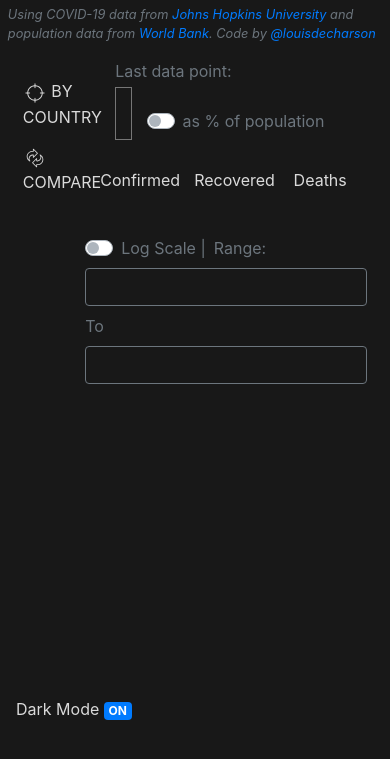
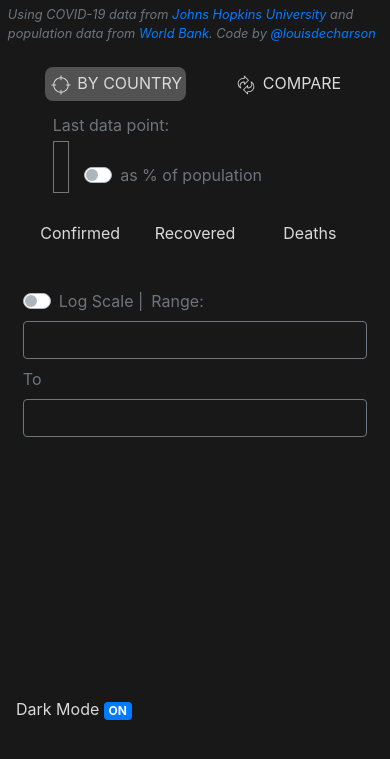
Before and after one commit to louisdecharson/covid-19, a plain HTML site: page index.html in a window 390 px wide. Both pictures are taken after a click on the item "BY COUNTRY". Shown: the part 107-866 px from the top of the page. Drawn offline with nearby package versions, Linux system fonts and the light colour scheme; no server answers.

Commit message:
improve for mobile

```diff
--- a/covid.css
+++ b/covid.css
@@ -83,6 +83,10 @@ select option{
     text-transform: uppercase;
     margin-top: 1rem;
 }
+.sidebar-heading.active {
+    background-color: rgba(140,140,140,0.5);
+    border-radius: 0.5rem;
+}
 
 /* Colors */
 .confirmed {
--- a/covid.js
+++ b/covid.js
@@ -639,8 +639,7 @@ function build_elements_compare() {
     let html = '';
     for (const [index, element] of elements.entries()) {
         element.id = (parseInt(Math.random()*1e16)).toString();
-        // html += '<div class="col-md-3 col-6"> <div class="card element"><div class="card-title country_element">' + element['Country/Region'] + '</div>';
-        html += `<div class="col-lg-4 col-md-6 col-6 mt-2 mb-2"> <div class="card element" style="border-color:${colors_countries[index]}"><div class="card-title country_element mb-1"><select onchange="update_element(this,'Country/Region')" class="select-country-element" element_id="${element.id}">`;
+        html += `<div class="col-lg-4 col-md-6 col-12 mt-2 mb-2"> <div class="card element" style="border-color:${colors_countries[index]}"><div class="card-title country_element mb-1"><select onchange="update_element(this,'Country/Region')" class="select-country-element" element_id="${element.id}">`;
         for (const country of countries) {
             let selected = country === element['Country/Region'] ? 'selected' : '';
             html += '<option ' + selected + '>' + country + '</option>';
@@ -786,7 +785,12 @@ let timer = setInterval(() => {
 // ======
 
 $('.sidebar_show').click(function(){
-    var target = $(this).attr('target');
+    let $this = $(this);
+    let target = $this.attr('target');
+    $('.sidebar_show.active').each(function() {
+        $(this).removeClass('active');
+    });
+    $this.addClass('active');
     $('.content').hide();
     $(target).show();
 });
--- a/index.html
+++ b/index.html
@@ -13,15 +13,15 @@
         <p class="text-muted font-italic" style="font-size: 0.8rem">Using COVID-19 data from <a href="https://github.com/CSSEGISandData/COVID-19">Johns Hopkins University</a> and population data from <a href="https://data.worldbank.org/indicator/SP.POP.TOTL">World Bank</a>. Code by <a href="https://github.com/louisdecharson">@louisdecharson</a></p>
         <div class="container" id="container">
             <div class="row">
-                <nav class="col-2 col-md-2 sidebar">
-                    <ul class="nav flex-column">
-                        <li class="sidebar_show sidebar-heading" target="#by_country">
+                <nav class="col-12 col-md-2 sidebar order-md-1">
+                    <ul class="nav flex-md-column flex-row justify-content-around mb-2">
+                        <li class="sidebar_show sidebar-heading active m-1 p-1" target="#by_country">
                             <svg class="svg-icon" viewBox="0 0 20 20">
 				<path d="M17.659,9.597h-1.224c-0.199-3.235-2.797-5.833-6.032-6.033V2.341c0-0.222-0.182-0.403-0.403-0.403S9.597,2.119,9.597,2.341v1.223c-3.235,0.2-5.833,2.798-6.033,6.033H2.341c-0.222,0-0.403,0.182-0.403,0.403s0.182,0.403,0.403,0.403h1.223c0.2,3.235,2.798,5.833,6.033,6.032v1.224c0,0.222,0.182,0.403,0.403,0.403s0.403-0.182,0.403-0.403v-1.224c3.235-0.199,5.833-2.797,6.032-6.032h1.224c0.222,0,0.403-0.182,0.403-0.403S17.881,9.597,17.659,9.597 M14.435,10.403h1.193c-0.198,2.791-2.434,5.026-5.225,5.225v-1.193c0-0.222-0.182-0.403-0.403-0.403s-0.403,0.182-0.403,0.403v1.193c-2.792-0.198-5.027-2.434-5.224-5.225h1.193c0.222,0,0.403-0.182,0.403-0.403S5.787,9.597,5.565,9.597H4.373C4.57,6.805,6.805,4.57,9.597,4.373v1.193c0,0.222,0.182,0.403,0.403,0.403s0.403-0.182,0.403-0.403V4.373c2.791,0.197,5.026,2.433,5.225,5.224h-1.193c-0.222,0-0.403,0.182-0.403,0.403S14.213,10.403,14.435,10.403"></path>
 			    </svg>
                             By Country
                         </li>
-                        <li class="sidebar_show sidebar-heading" target="#compare">
+                        <li class="sidebar_show sidebar-heading m-1 p-1" target="#compare">
                             <svg class="svg-icon" viewBox="0 0 20 20">
 				<path d="M12.319,5.792L8.836,2.328C8.589,2.08,8.269,2.295,8.269,2.573v1.534C8.115,4.091,7.937,4.084,7.783,4.084c-2.592,0-4.7,2.097-4.7,4.676c0,1.749,0.968,3.337,2.528,4.146c0.352,0.194,0.651-0.257,0.424-0.529c-0.415-0.492-0.643-1.118-0.643-1.762c0-1.514,1.261-2.747,2.787-2.747c0.029,0,0.06,0,0.09,0.002v1.632c0,0.335,0.378,0.435,0.568,0.245l3.483-3.464C12.455,6.147,12.455,5.928,12.319,5.792 M8.938,8.67V7.554c0-0.411-0.528-0.377-0.781-0.377c-1.906,0-3.457,1.542-3.457,3.438c0,0.271,0.033,0.542,0.097,0.805C4.149,10.7,3.775,9.762,3.775,8.76c0-2.197,1.798-3.985,4.008-3.985c0.251,0,0.501,0.023,0.744,0.069c0.212,0.039,0.412-0.124,0.412-0.34v-1.1l2.646,2.633L8.938,8.67z M14.389,7.107c-0.34-0.18-0.662,0.244-0.424,0.529c0.416,0.493,0.644,1.118,0.644,1.762c0,1.515-1.272,2.747-2.798,2.747c-0.029,0-0.061,0-0.089-0.002v-1.631c0-0.354-0.382-0.419-0.558-0.246l-3.482,3.465c-0.136,0.136-0.136,0.355,0,0.49l3.482,3.465c0.189,0.186,0.568,0.096,0.568-0.245v-1.533c0.153,0.016,0.331,0.022,0.484,0.022c2.592,0,4.7-2.098,4.7-4.677C16.917,9.506,15.948,7.917,14.389,7.107 M12.217,15.238c-0.251,0-0.501-0.022-0.743-0.069c-0.212-0.039-0.411,0.125-0.411,0.341v1.101l-2.646-2.634l2.646-2.633v1.116c0,0.174,0.126,0.318,0.295,0.343c0.158,0.024,0.318,0.034,0.486,0.034c1.905,0,3.456-1.542,3.456-3.438c0-0.271-0.032-0.541-0.097-0.804c0.648,0.719,1.022,1.659,1.022,2.66C16.226,13.451,14.428,15.238,12.217,15.238"></path>
 			    </svg>
@@ -32,7 +32,7 @@
                         </li>
                     </ul>
                 </nav>
-                <main class="col-10 col-md-10">
+                <main class="col-12 col-md-10 order-md-2">
                     <div class="content" id="by_country">
                         <div class="container mb-2">
                             <div class="row">
```
